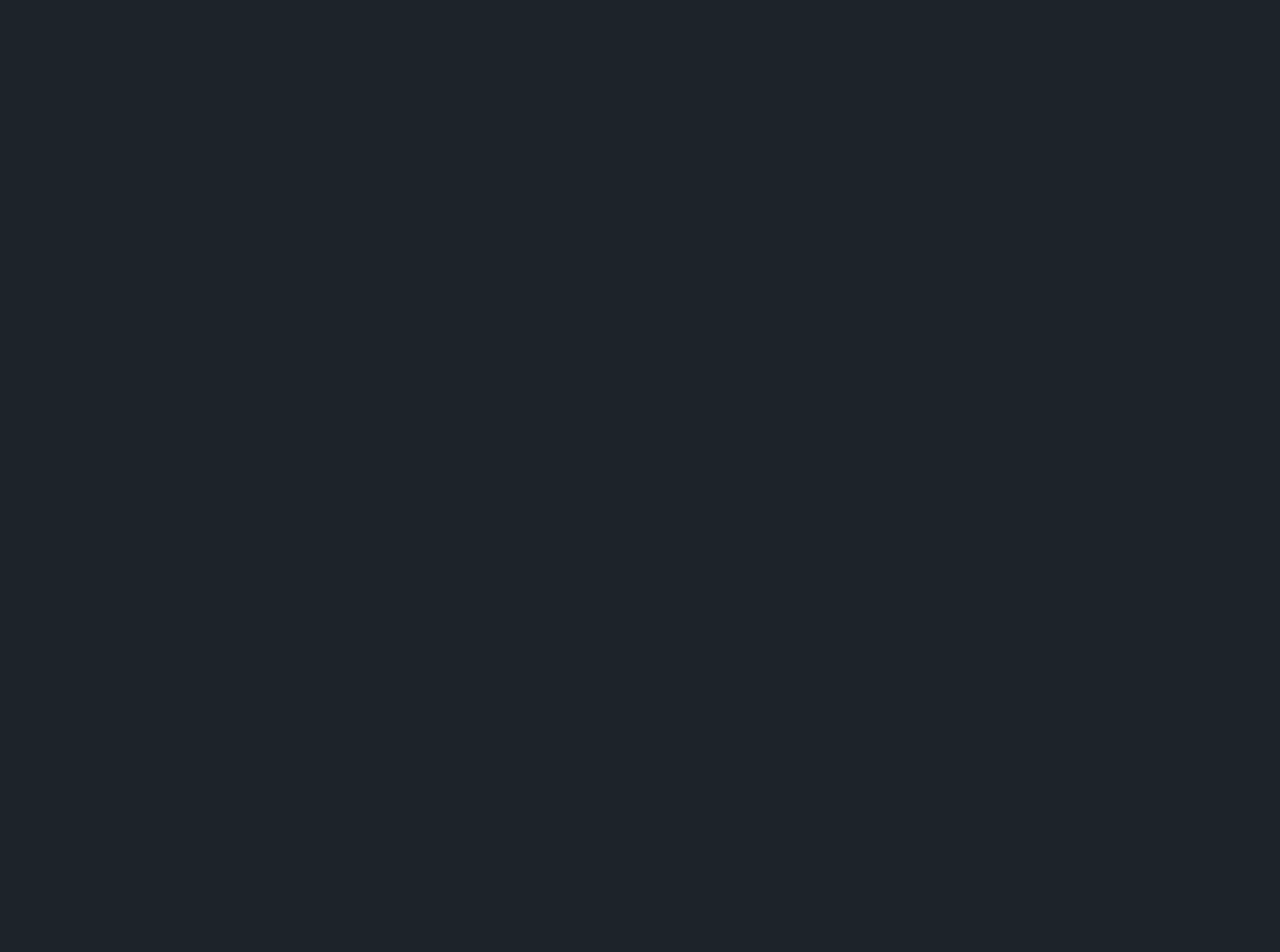
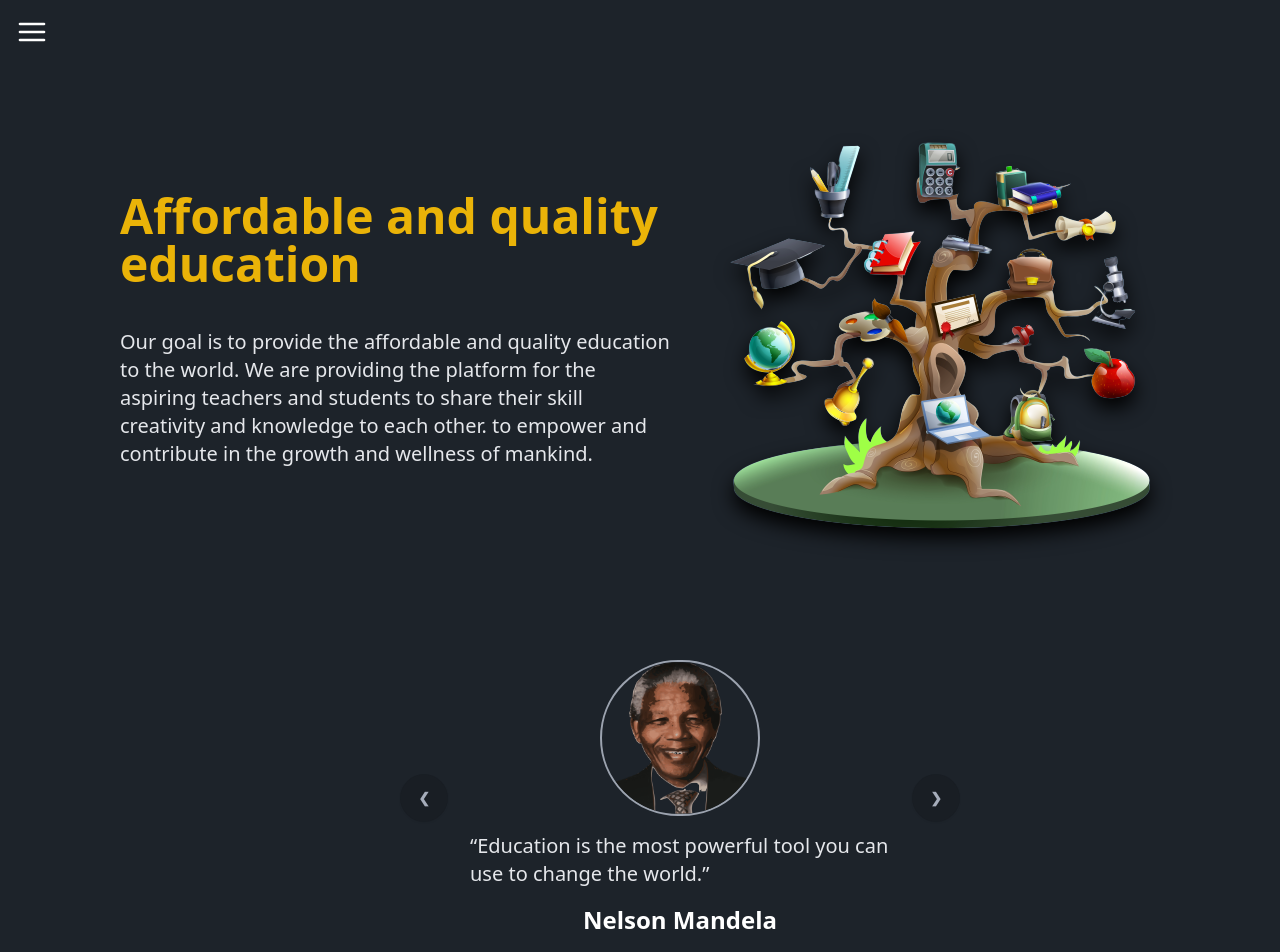
Before and after one commit to Advirocks82/lms-frontend-hn, a React (Vite) app: page /about in a window 1280 px wide. Before the commit this address had no page. Shown: the top 952 px of the page. Before the commit the page ends 800 px from the top, so only its background shows below. Built offline with nearby package versions, Linux system fonts and the light colour scheme.

Commit message:
Added About Us Page and Fixed Sidebar Login Signup Button

```diff
--- a/src/App.jsx
+++ b/src/App.jsx
@@ -3,6 +3,7 @@
 // import Home from './Components/Home'; // Make sure to import the Home component
 // import HomeLayout from './Layouts/HomeLayout';
 import HomePage from './Pages/HomePage';
+import AboutUs from './Pages/AboutUs';
 
 function App() {
   // const [count, setCount] = useState(0)
@@ -11,6 +12,7 @@
     <>
         <Routes>
           <Route path='/' element={<HomePage/>}></Route>
+          <Route path='/about' element={ < AboutUs /> }> </Route>
         </Routes>
       {/* <HomeLayout/> */}
     </>
--- a/src/Layouts/HomeLayout.jsx
+++ b/src/Layouts/HomeLayout.jsx
@@ -80,7 +80,7 @@
                 </div>
                 <div className="drawer-side transition-width duration-300" style={{ width: '0' }}>
                     <label htmlFor="my-drawer" className="drawer-overlay" onClick={hideDrawer}></label>
-                    <ul className="menu p-4 w-64 bg-base-200 text-base-content relative">
+                    <ul className="menu p-4 w-64 h-[100%] bg-base-200 text-base-content relative">
                         <li className="absolute right-2 z-50">
                             <button onClick={hideDrawer}>
                                 <AiFillCloseCircle size={24} />
--- /dev/null
+++ b/src/Pages/AboutUs.jsx
@@ -0,0 +1,108 @@
+import HomeLayout from "../Layouts/HomeLayout";
+import aboutMainImage from "../Assets/Images/aboutMainImage.png";
+import apj from "../Assets/Images/apj.png";
+import steveJobs from "../Assets/Images/steveJobs.png";
+import einstein from "../Assets/Images/einstein.png";
+import nelsonMandela from "../Assets/Images/nelsonMandela.png";
+import billGates from "../Assets/Images/billGates.png";
+
+function AboutUs(){
+    return(
+        <HomeLayout>
+            <div className="pl-20 pt-20 flex flex-col text-white">
+                <div className="flex items-center gap-5 mx-10">
+                    <section className="w-1/2 space-y-10">
+                        <h1 className="text-5xl text-yellow-500 font-semibold">
+                            Affordable and quality education
+                        </h1>
+                        <p className="text-xl text-gray-200">
+                            Our goal is to provide the affordable and quality education to the world.
+                            We are providing the platform for the aspiring teachers and students to share
+                            their skill creativity and knowledge to each other. to empower and contribute
+                            in the growth and wellness of mankind.
+                        </p>
+                    </section>
+                    <div className="w-1/2">
+                    <img
+                        id="test1"
+                        style={{
+                            filter: "drop-shadow(0px 10px 10px rgb(0,0,0))"
+                        }}
+                    className="drop-shadow-2xl;"
+                    src={aboutMainImage} alt="aboutMainImage" />
+                    </div>
+                </div>
+                {/* part two carousal */}
+                <div className="carousel w-1/2 m-auto my-16">
+                    <div id="slide1" className="carousel-item relative w-full">
+                       <div className="flex flex-col items-center justify-center gap-4 px-[15%]">
+                                <img src={nelsonMandela} className="w-40 rounded-full border-2 border-gray-400" />
+                                <p className="text-xl text-gray-200">
+                                {"“Education is the most powerful tool you can use to change the world.”"}
+                                </p>
+                                <h3 className=" text-2xl font-semibold">Nelson Mandela</h3>
+                            <div className="absolute flex justify-between transform -translate-y-1/2 left-5 right-5 top-1/2">
+                                 <a href="#slide5" className="btn btn-circle">❮</a>
+                                 <a href="#slide2" className="btn btn-circle">❯</a>
+                            </div>
+                       </div>
+                    </div>
+                    <div id="slide2" className="carousel-item relative w-full">
+                    <div className="flex flex-col items-center justify-center gap-4 px-[15%]">
+                                <img src={apj} className="w-40 rounded-full border-2 border-gray-400" />
+                                <p className="text-xl text-gray-200">
+                                {"“Learning gives creativity, creativity leads to thinking, thinking provides knowledge, and knowledge makes you great.”"}
+                                </p>
+                                <h3 className=" text-2xl font-semibold">APJ Abdul Kalam</h3>
+                            <div className="absolute flex justify-between transform -translate-y-1/2 left-5 right-5 top-1/2">
+                                 <a href="#slide1" className="btn btn-circle">❮</a>
+                                 <a href="#slide3" className="btn btn-circle">❯</a>
+                            </div>
+                       </div>
+                    </div>
+                    <div id="slide3" className="carousel-item relative w-full">
+                    <div className="flex flex-col items-center justify-center gap-4 px-[15%]">
+                                <img src={einstein} className="w-40 rounded-full border-2 border-gray-400" />
+                                <p className="text-xl text-gray-200">
+                                {"“The true sign of intelligence is not knowledge but imagination.”"}
+                                </p>
+                                <h3 className=" text-2xl font-semibold">Albert Einstein</h3>
+                            <div className="absolute flex justify-between transform -translate-y-1/2 left-5 right-5 top-1/2">
+                                 <a href="#slide2" className="btn btn-circle">❮</a>
+                                 <a href="#slide4" className="btn btn-circle">❯</a>
+                            </div>
+                       </div>
+                </div>
+                    <div id="slide4" className="carousel-item relative w-full">
+                    <div className="flex flex-col items-center justify-center gap-4 px-[15%]">
+                                <img src={steveJobs} className="w-40 rounded-full border-2 border-gray-400" />
+                                <p className="text-xl text-gray-200">
+                                {"“Innovation distinguishes between a leader and a follower.”"}
+                                </p>
+                                <h3 className=" text-2xl font-semibold">Steve Jobs</h3>
+                            <div className="absolute flex justify-between transform -translate-y-1/2 left-5 right-5 top-1/2">
+                                 <a href="#slide3" className="btn btn-circle">❮</a>
+                                 <a href="#slide5" className="btn btn-circle">❯</a>
+                            </div>
+                       </div>
+                    </div>
+                    <div id="slide5" className="carousel-item relative w-full">
+                    <div className="flex flex-col items-center justify-center gap-4 px-[15%]">
+                                <img src={billGates} className="w-40 rounded-full border-2 border-gray-400" />
+                                <p className="text-xl text-gray-200">
+                                {"“Success is a lousy teacher. It seduces smart people into thinking they can’t lose.”"}
+                                </p>
+                                <h3 className=" text-2xl font-semibold">Bill Gates</h3>
+                            <div className="absolute flex justify-between transform -translate-y-1/2 left-5 right-5 top-1/2">
+                                 <a href="#slide4" className="btn btn-circle">❮</a>
+                                 <a href="#slide1" className="btn btn-circle">❯</a>
+                            </div>
+                       </div>
+                    </div>
+                    </div>
+            </div>
+       </HomeLayout>
+    );
+}
+
+export default AboutUs;
```
